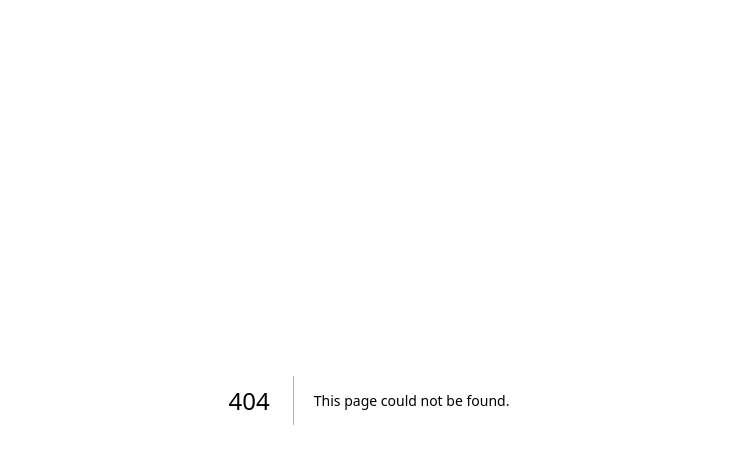
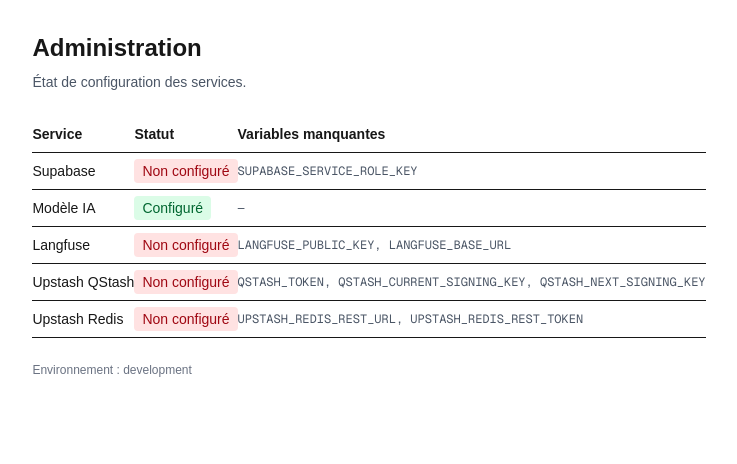
Before and after one commit to Tiago-SIO2/assistant-vendeur, a Next.js app: page /admin in a window 1280 px wide. Before the commit this address had no page. Shown: the top 464 px of the page, without its empty margins (271-1008 px from the left). Built offline with nearby package versions, Linux system fonts and the light colour scheme; no server answers.

Commit message:
feat: page /admin locale (état de configuration des services)

```diff
--- /dev/null
+++ b/src/app/admin/page.tsx
@@ -0,0 +1,101 @@
+import { Suspense } from "react";
+import { notFound } from "next/navigation";
+import { connection } from "next/server";
+
+type Service = {
+  nom: string;
+  variables: string[];
+};
+
+const SERVICES: Service[] = [
+  {
+    nom: "Supabase",
+    variables: [
+      "NEXT_PUBLIC_SUPABASE_URL",
+      "NEXT_PUBLIC_SUPABASE_ANON_KEY",
+      "SUPABASE_SERVICE_ROLE_KEY",
+    ],
+  },
+  { nom: "Modèle IA", variables: ["AI_API_KEY"] },
+  {
+    nom: "Langfuse",
+    variables: ["LANGFUSE_PUBLIC_KEY", "LANGFUSE_SECRET_KEY", "LANGFUSE_BASE_URL"],
+  },
+  {
+    nom: "Upstash QStash",
+    variables: ["QSTASH_TOKEN", "QSTASH_CURRENT_SIGNING_KEY", "QSTASH_NEXT_SIGNING_KEY"],
+  },
+  {
+    nom: "Upstash Redis",
+    variables: ["UPSTASH_REDIS_REST_URL", "UPSTASH_REDIS_REST_TOKEN"],
+  },
+];
+
+function variablesManquantes(variables: string[]): string[] {
+  return variables.filter((nom) => !process.env[nom]);
+}
+
+async function TableauServices() {
+  await connection();
+
+  return (
+    <table className="w-full border-collapse text-sm">
+      <thead>
+        <tr className="border-b text-left">
+          <th className="py-2">Service</th>
+          <th className="py-2">Statut</th>
+          <th className="py-2">Variables manquantes</th>
+        </tr>
+      </thead>
+      <tbody>
+        {SERVICES.map((service) => {
+          const manquantes = variablesManquantes(service.variables);
+          const ok = manquantes.length === 0;
+
+          return (
+            <tr key={service.nom} className="border-b">
+              <td className="py-2 font-medium">{service.nom}</td>
+              <td className="py-2">
+                <span
+                  className={
+                    ok
+                      ? "rounded bg-green-100 px-2 py-1 text-green-800"
+                      : "rounded bg-red-100 px-2 py-1 text-red-800"
+                  }
+                >
+                  {ok ? "Configuré" : "Non configuré"}
+                </span>
+              </td>
+              <td className="py-2 font-mono text-xs text-gray-600">
+                {ok ? "—" : manquantes.join(", ")}
+              </td>
+            </tr>
+          );
+        })}
+      </tbody>
+    </table>
+  );
+}
+
+export default function AdminPage() {
+  if (process.env.NODE_ENV === "production") {
+    notFound();
+  }
+
+  return (
+    <main className="mx-auto max-w-3xl p-8">
+      <h1 className="mb-2 text-2xl font-bold">Administration</h1>
+      <p className="mb-6 text-sm text-gray-600">
+        État de configuration des services.
+      </p>
+
+      <Suspense fallback={<p className="text-sm text-gray-500">Vérification des services…</p>}>
+        <TableauServices />
+      </Suspense>
+
+      <p className="mt-6 text-xs text-gray-500">
+        Environnement : {process.env.NODE_ENV}
+      </p>
+    </main>
+  );
+}
```
